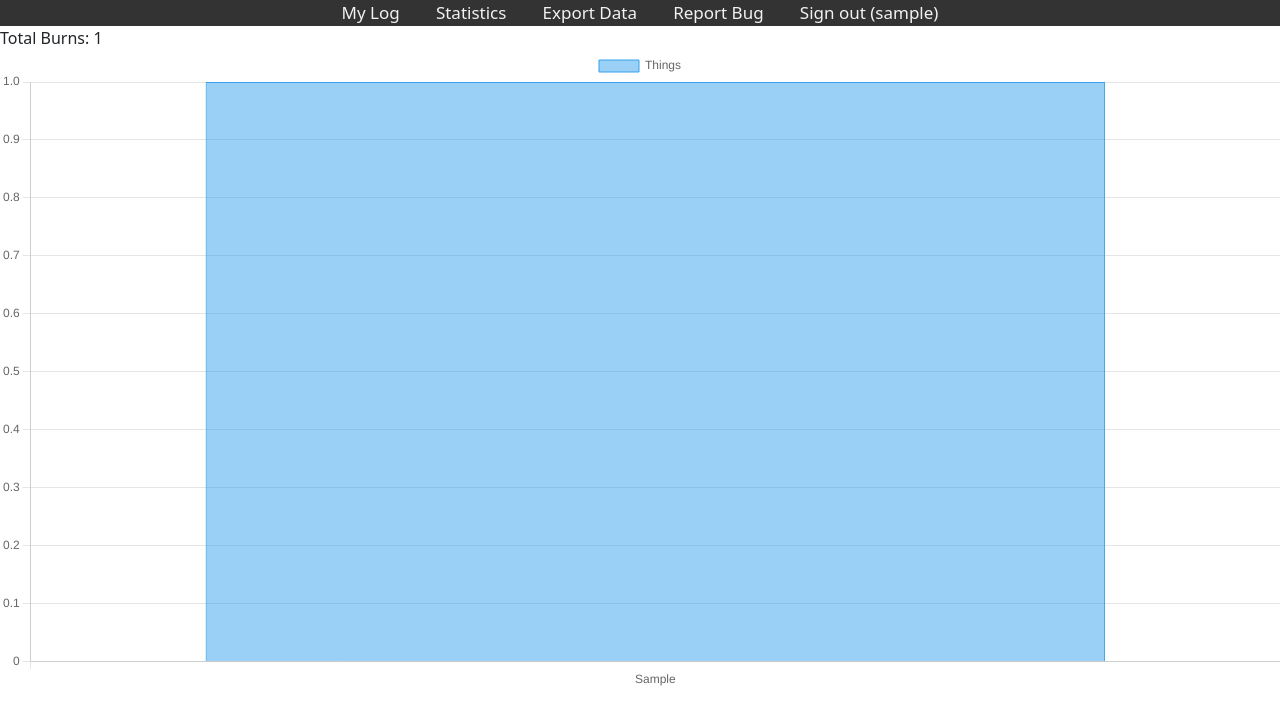
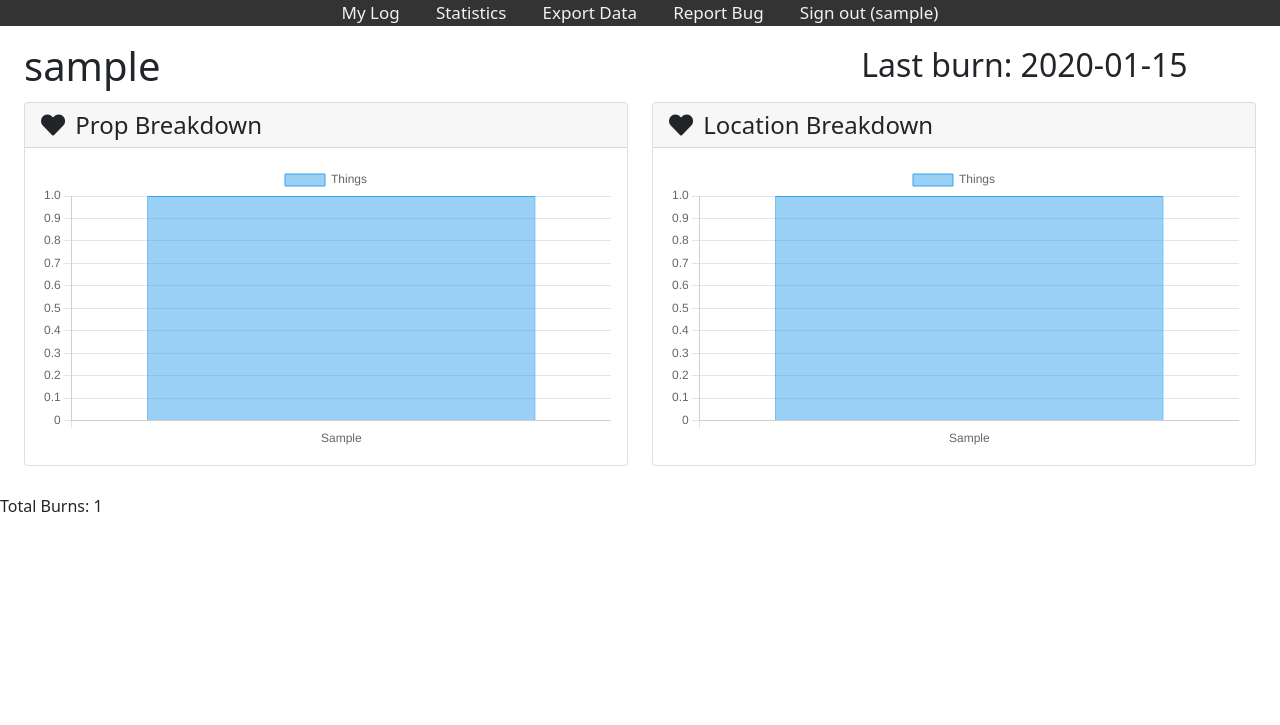
Before and after one commit to JustAPyro/TheBurnTracker, a Flask app: a page that uses templates/spinner_stats.html in a window 1280 px wide. Shown: the top 725 px of the page. Run offline with Flask 3, Linux system fonts and the light colour scheme; a user stored in the database is signed in; tables that the repository leaves empty hold one stand-in row (values such as "Sample post"); a map, chart or similar area stays blank; some libraries are stand-ins or nearby versions.

Commit message:
Added row container so existing things render side by side

```diff
--- a/application.py
+++ b/application.py
@@ -1,6 +1,7 @@
 from flask import Flask, abort, request, render_template, make_response, redirect, url_for, flash, Blueprint
 from flask_login import login_user, login_required, logout_user, current_user, LoginManager
 from database import db, User, Burn
+from sqlalchemy import desc, asc
 from datetime import datetime, date
 from dotenv import load_dotenv
 from flask_restful import Resource, Api
@@ -175,21 +176,35 @@ def spinner_stats_page(spinner_username):
     spinner = db.session.query(User).filter_by(username=spinner_username).first()
 
     props = {}
+    locations = {}
     total_burns = 0
     for burn in spinner.burns:
         total_burns += 1
 
+        if burn.location not in locations:
+            locations[burn.location] = 0
+        locations[burn.location] += 1
+
         if burn.prop not in props:
             props[burn.prop] = 0
         props[burn.prop] += 1
+
+    burns = db.session.query(Burn).filter_by(user_id=spinner.id).order_by(asc(Burn.time)).all()
+
+    unique_locations, location_counts = zip(*locations.items())
+    unique_locations = str(unique_locations).replace('(','[').replace(')', ']')
+    location_counts = str(location_counts).replace('(', '[').replace(')', ']')
 
     unique_props, prop_counts = zip(*props.items())
     unique_props = str(unique_props).replace('(', '[').replace(')', ']').replace('\'', '"')
     prop_counts = str(prop_counts).replace('(', '[').replace(')', ']')
     return render_template('spinner_stats.html',
                            total_burns=total_burns,
+                           last_burn=str(burns[-1].time),
                            unique_props=unique_props,
-                           prop_counts=prop_counts)
+                           prop_counts=prop_counts,
+                           unique_locations=unique_locations,
+                           location_counts=location_counts)
 
 @app.route('/burns/<burn_id>.html', methods=['DELETE'])
 @login_required
--- a/templates/spinner_stats.html
+++ b/templates/spinner_stats.html
@@ -1,6 +1,51 @@
 {% extends 'root.html' %}
 
 {% block content %}
+<div class="container-fluid px-4">
+  <div class="row mt-3 justify-content-between">
+    <div class="col">
+      <h1>{{current_user.username}}</h1>
+    </div>
+    <div class="col-4">
+      <h2 class="mt-1">Last burn: {{last_burn}}</h2>
+    </div>
+  </div>
+  <h4 class="my-1"/>
+  <div class="row">
+    <div class="col-xl-6 col-md-6">
+      <div class="card mb-4">
+        <div class="card-header">
+          <div class="row justify-content-between">
+            <div class="col">
+              <i class="fas fa-heart me-1"></i>
+              Prop Breakdown
+            </div>
+          </div>
+        </div>
+        <div class="card-body">
+         <canvas id="myChart"></canvas>
+       </div>
+     </div>
+    </div>
+    <div class="col-xl-6 col-md-6">
+      <div class="card mb-4">
+        <div class="card-header">
+          <div class="row justify-content-between">
+            <div class="col">
+              <i class="fas fa-heart me-1"></i>
+              Location Breakdown
+            </div>
+          </div>
+        </div>
+        <div class="card-body">
+         <canvas id="location_chart"></canvas>
+        </div>
+      </div>
+    </div>
+  </div>
+</div>
+
+
 Total Burns: {{total_burns}}
 <div>
   <canvas id="myChart"></canvas>
@@ -11,8 +56,29 @@ Total Burns: {{total_burns}}
 {% block js %}
 <script src="https://cdn.jsdelivr.net/npm/chart.js"></script>
 <script>
-  const ctx = document.getElementById('myChart');
+  const ctx = document.getElementById('location_chart');
   new Chart(ctx, {
+    type: 'bar',
+    data: {
+      labels: {{unique_locations|safe}},
+      datasets: [{
+        label: 'Things',
+        data: {{location_counts|safe}},
+        borderWidth: 1,
+      }]
+    },
+    options: {
+      scales: {
+        y: {
+          beginAtZero: true
+        }
+      }
+    }
+  });
+</script>
+<script>
+  const ctx2 = document.getElementById('myChart');
+  new Chart(ctx2, {
     type: 'bar',
     data: {
       labels: {{unique_props|safe}},
```
